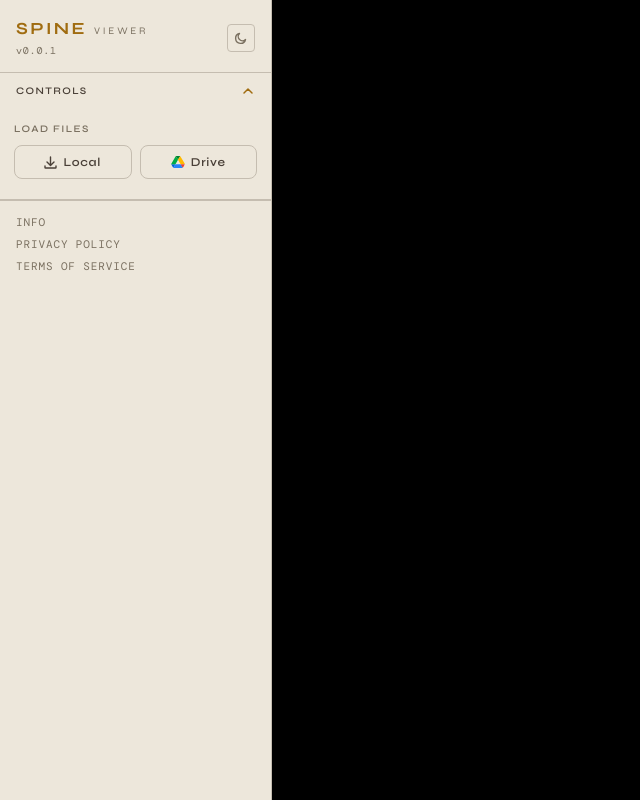
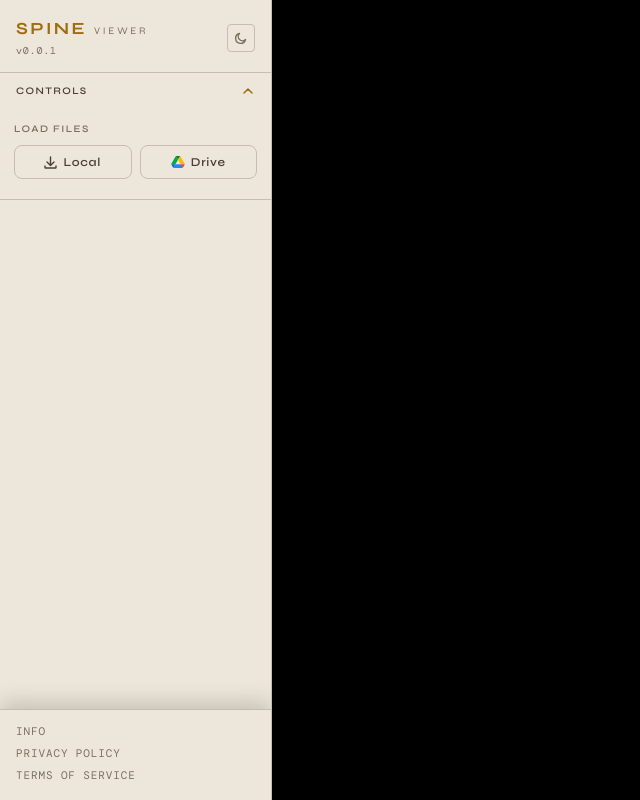
Before and after one commit to hsienwei/spine-viewer, a Vue app: page / in a window 1280 px wide. Shown: the whole page, without its empty margins (0-640 px from the left). Built offline with nearby package versions, Linux system fonts and the light colour scheme; a web font is replaced by a local one.

Commit message:
fix: unify sidebar scrolling for control and skeleton panels
What: Moved sidebar scrolling to one shared container above the footer.

Why: Separate scroll regions blocked wheel access to the skeleton section.

How: Removed nested panel scrolling and let the sidebar own overflow behavior.

```diff
--- a/src/App.vue
+++ b/src/App.vue
@@ -20,6 +20,7 @@
         </button>
       </div>
 
+      <div class="sidebar-content">
         <div class="sidebar-panel">
           <button
             type="button"
@@ -52,7 +53,7 @@
           </div>
         </div>
 
-      <div v-if="hasStructurePanel" class="sidebar-panel sidebar-panel-fill">
+        <div v-if="hasStructurePanel" class="sidebar-panel">
           <button
             type="button"
             class="sidebar-panel-header"
@@ -74,6 +75,7 @@
               :show-bones="showBones"
               :show-slots="showSlots"
             />
+          </div>
         </div>
       </div>
 
@@ -421,13 +423,30 @@ html, body, #app {
   background: var(--bg-panel);
 }
 
+.sidebar-content {
+  flex: 1;
+  min-height: 0;
+  overflow-y: auto;
+  scrollbar-width: thin;
+  scrollbar-color: var(--border) transparent;
+}
+
+.sidebar-content::-webkit-scrollbar { width: 4px; }
+.sidebar-content::-webkit-scrollbar-track { background: transparent; }
+.sidebar-content::-webkit-scrollbar-thumb { background: var(--border); border-radius: 2px; }
+
 .sidebar-footer {
+  margin-top: auto;
   padding: 14px 16px 18px;
   border-top: 1px solid var(--border);
   flex-shrink: 0;
   display: flex;
   flex-direction: column;
   gap: 8px;
+  position: relative;
+  z-index: 1;
+  background: var(--bg-panel);
+  box-shadow: 0 -8px 20px rgba(0, 0, 0, 0.16);
 }
 
 .sidebar-link {
@@ -524,12 +543,7 @@ html, body, #app {
 .sidebar-panel {
   display: flex;
   flex-direction: column;
-  min-height: 0;
   border-bottom: 1px solid var(--border);
-}
-
-.sidebar-panel-fill {
-  flex: 1;
 }
 
 .sidebar-panel-header {
@@ -569,9 +583,7 @@ html, body, #app {
 }
 
 .sidebar-panel-body {
-  min-height: 0;
-  flex: 1;
-  overflow: hidden;
+  overflow: visible;
 }
 
 .main-content {
--- a/src/components/ControlPanel.vue
+++ b/src/components/ControlPanel.vue
@@ -325,20 +325,11 @@ const fallbackStatusLabel = computed(() => {
 
 <style scoped>
 .control-panel {
-  height: 100%;
-  min-height: 0;
   padding: 14px 14px 20px;
   display: flex;
   flex-direction: column;
   gap: 22px;
-  overflow-y: auto;
-  scrollbar-width: thin;
-  scrollbar-color: var(--border) transparent;
 }
-
-.control-panel::-webkit-scrollbar { width: 4px; }
-.control-panel::-webkit-scrollbar-track { background: transparent; }
-.control-panel::-webkit-scrollbar-thumb { background: var(--border); border-radius: 2px; }
 
 .section {
   display: flex;
--- a/src/components/StructurePanel.vue
+++ b/src/components/StructurePanel.vue
@@ -74,20 +74,11 @@ const showControls = computed(() => !!props.structure && props.structure.bones.l
 
 <style scoped>
 .structure-panel {
-  height: 100%;
-  min-height: 0;
   padding: 14px 14px 20px;
   display: flex;
   flex-direction: column;
   gap: 20px;
-  overflow-y: auto;
-  scrollbar-width: thin;
-  scrollbar-color: var(--border) transparent;
 }
-
-.structure-panel::-webkit-scrollbar { width: 4px; }
-.structure-panel::-webkit-scrollbar-track { background: transparent; }
-.structure-panel::-webkit-scrollbar-thumb { background: var(--border); border-radius: 2px; }
 
 .section {
   display: flex;
@@ -118,7 +109,6 @@ const showControls = computed(() => !!props.structure && props.structure.bones.l
 
 .hierarchy-section {
   min-height: 0;
-  flex: 1;
 }
 
 .toggle-group {
```
Lines whose indentation alone changed are shown as unchanged.
